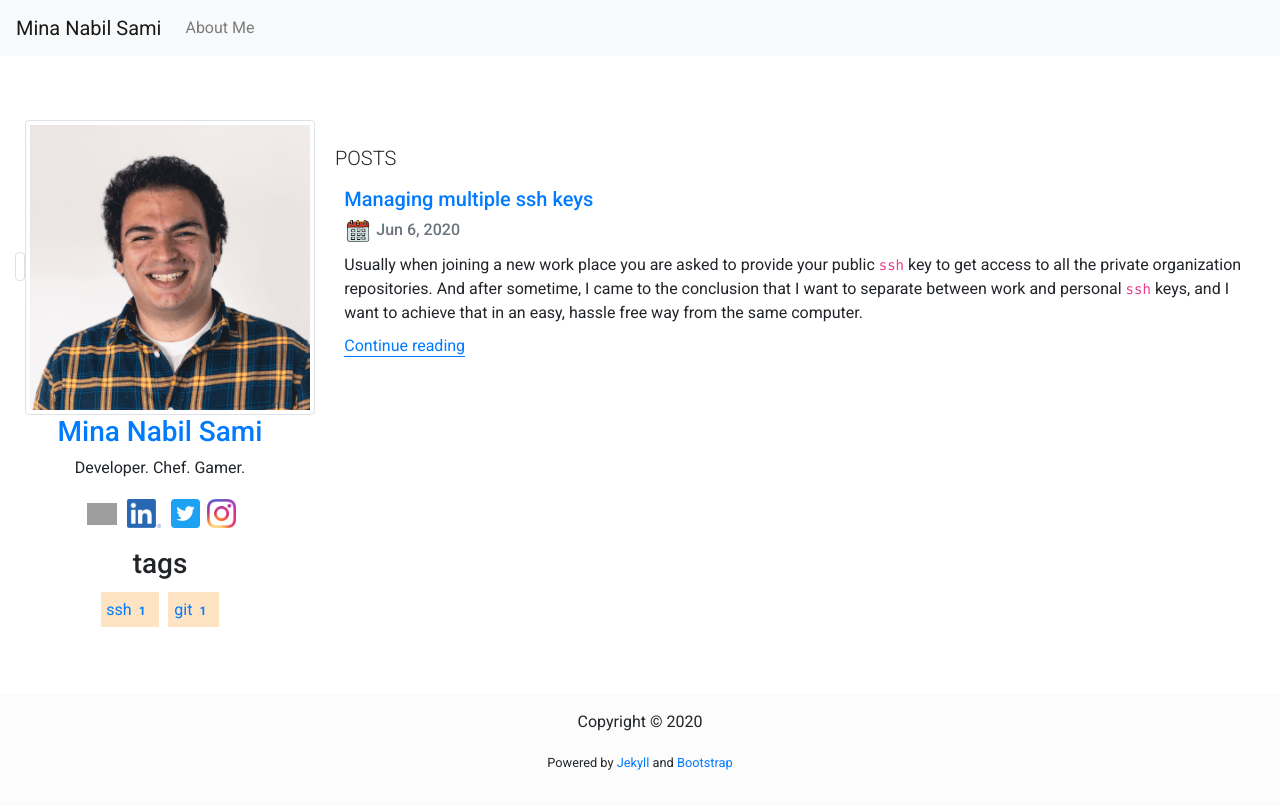
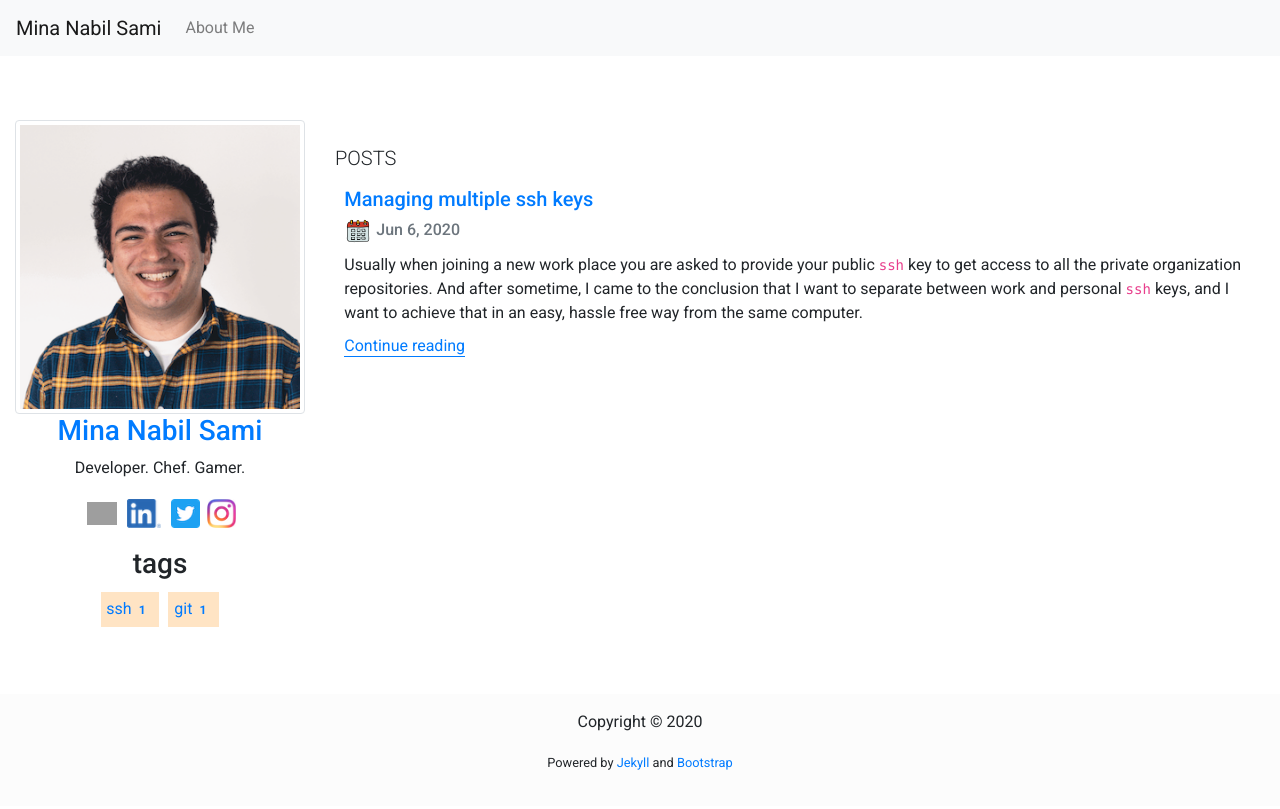
Before and after one commit to mnsami/minasami.com, a Jekyll site: the page built from index.md, in a window 1280 px wide. Shown: the top 809 px of the page. Built offline with Jekyll 4.4.1, drawn with Linux system fonts in a browser that asks for light colours; grey boxes are pictures that could not be loaded.

Commit message:
resize images the right size

```diff
--- a/_includes/about.html
+++ b/_includes/about.html
@@ -4,10 +4,7 @@
             <div class="col-6 col-sm-6 col-md-6 col-lg-12">
                 <div class="header">
                     <a href="/">
-                        <picture>
-                            <source class="img-thumbnail img-fluid rounded" srcset="{{ "/assets/portfolio.jp2" | relative_url }}" type="image/jp2">
-                            <img class="img-thumbnail img-fluid rounded" src="{{ "/assets/portfolio.png" | relative_url }}" alt="{{ site.params.name }}">
-                        </picture>
+                        <img class="img-thumbnail img-fluid rounded" src="{{ "/assets/portfolio.png" | relative_url }}" alt="{{ site.params.name }}">
                     </a>
                 </div>
             </div>
```
Also changed, not shown: assets/images/instagram.png, assets/images/linkedin.png, assets/images/twitter.png, assets/portfolio.png, 1 other file.
